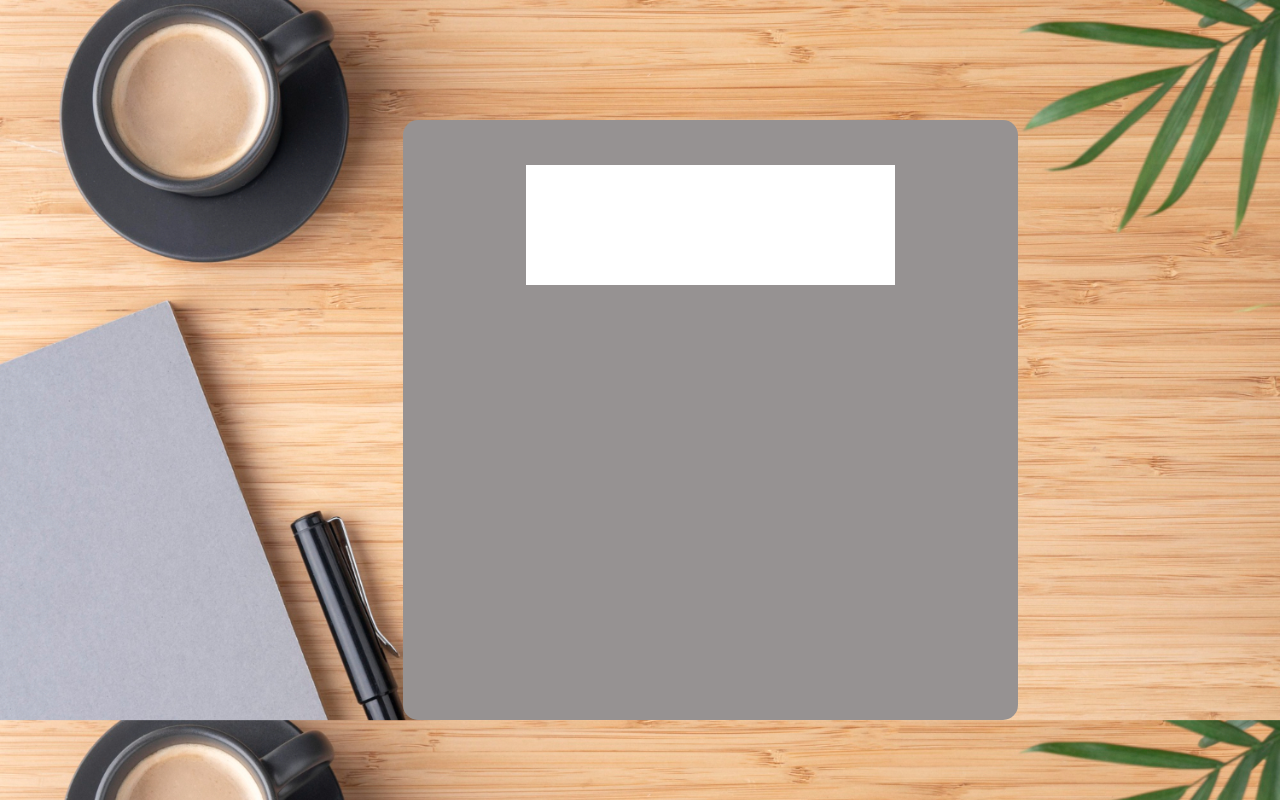
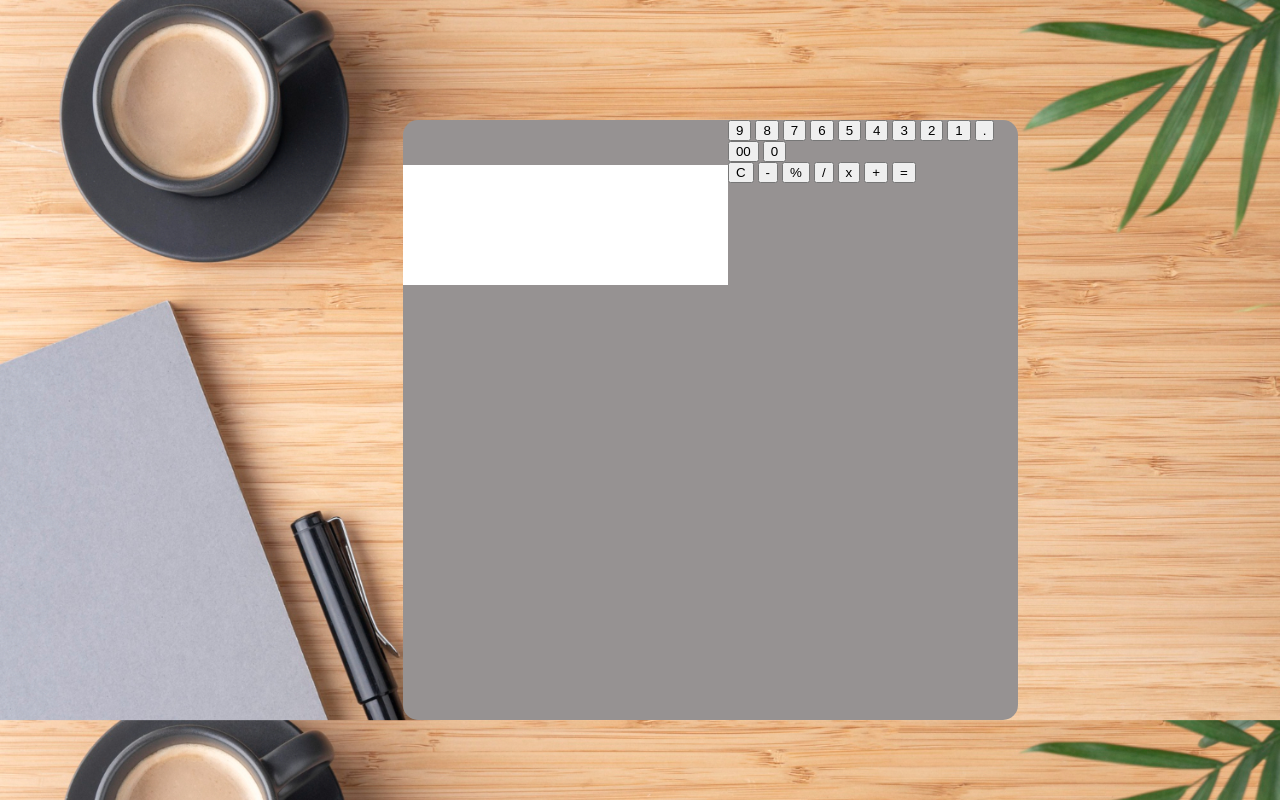
Before and after one commit to rohitjames77/Calculator, a plain HTML site: page index.html in a window 1280 px wide. Drawn offline with Linux system fonts and the light colour scheme; a web font is replaced by a local one.

Commit message:
Add buttons to both input divs

```diff
--- a/index.html
+++ b/index.html
@@ -5,12 +5,39 @@
     <meta charset="UTF-8">
     <title>Calculator</title>
     <link rel="stylesheet" href="style.css">
+    <link href="https://fonts.cdnfonts.com/css/calculator" rel="stylesheet">
 </head>
 <body>
 <div class="outerContainer">
     <div class="display"></div>
-    <div class="numberInput"></div>
-    <div class="mathOpInput"></div>
+     <div class="inputParent">
+      <div class="numberInput">
+        <button class="numInputs">9</button>
+        <button class="numInputs">8</button>
+        <button class="numInputs">7</button>
+        <button class="numInputs">6</button>
+        <button class="numInputs">5</button>
+        <button class="numInputs">4</button>
+        <button class="numInputs">3</button>
+        <button class="numInputs">2</button>
+        <button class="numInputs">1</button>
+        <button class="numInputs">.</button>
+        <button class="numInputs">00</button>
+        <button class="numInputs">0</button>
+
+      </div>
+      <div class="mathOpInput">
+        <button class="MathOpButtons">C</button>
+        <button class="MathOpButtons">-</button>
+        <button class="MathOpButtons">%</button>
+        <button class="MathOpButtons">/</button>
+        <button class="MathOpButtons">x</button>
+        <button class="MathOpButtons">+</button>
+        <button class="MathOpButtons">=</button>
+
+
+      </div>
+    </div>
 </div>
 
     <script src="main.js" defer></script>
```
